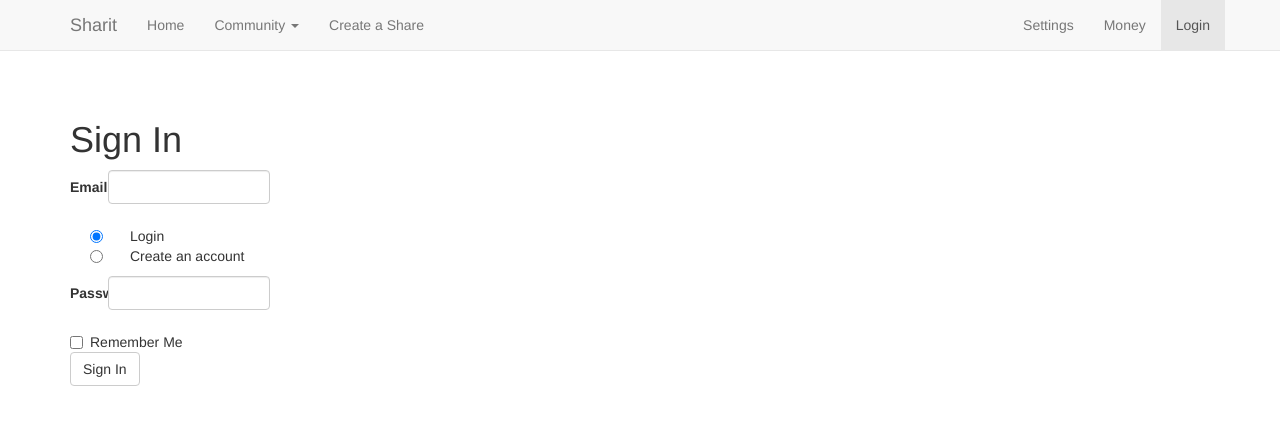
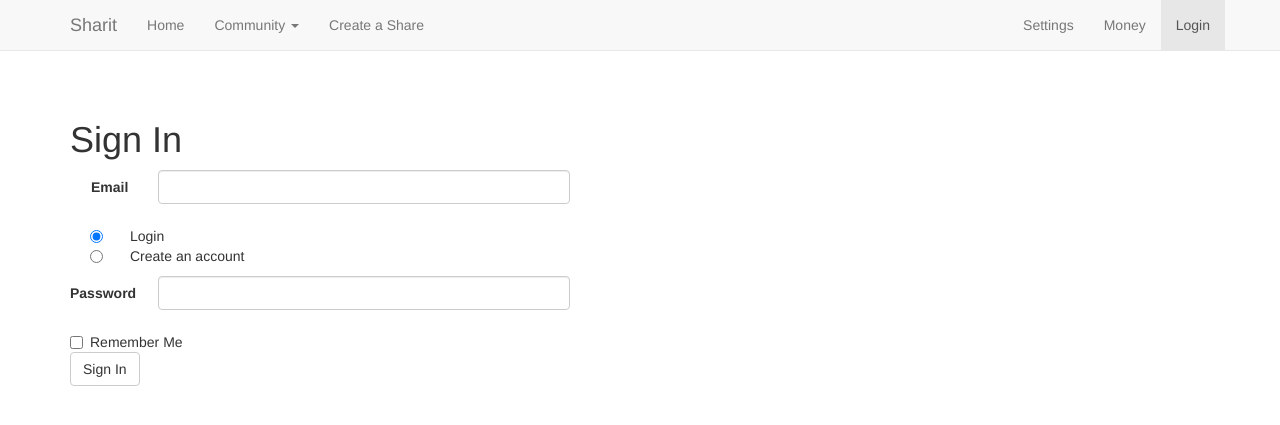
Before and after one commit to cyprieng/cost-sharing, a Flask app: a page that uses app/templates/base.html in a window 1280 px wide. Shown: the top 425 px of the page. Run offline with Flask 2, Linux system fonts and the light colour scheme; some libraries are stand-ins or nearby versions.

Commit message:
Fix form width

```diff
--- a/app/static/css/style.css
+++ b/app/static/css/style.css
@@ -18,7 +18,7 @@
 }
 
 #create_share, #login, #update_profile{
-    max-width:200px;
+    max-width:500px;
 }
 
 #money input[type="text"]{
```
